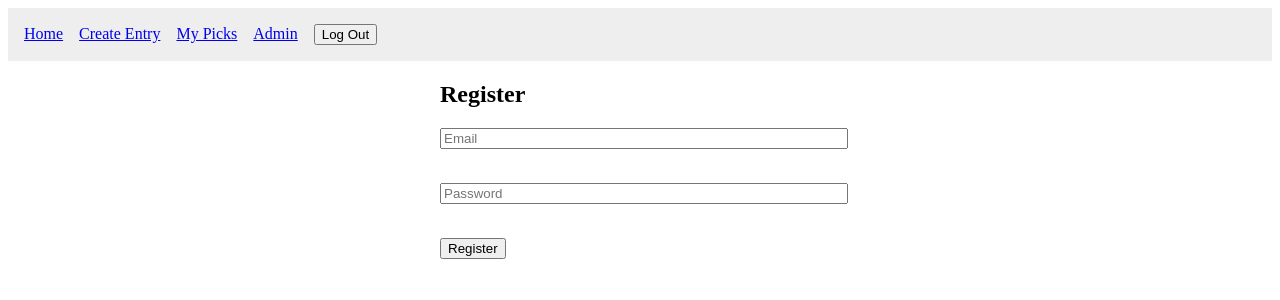
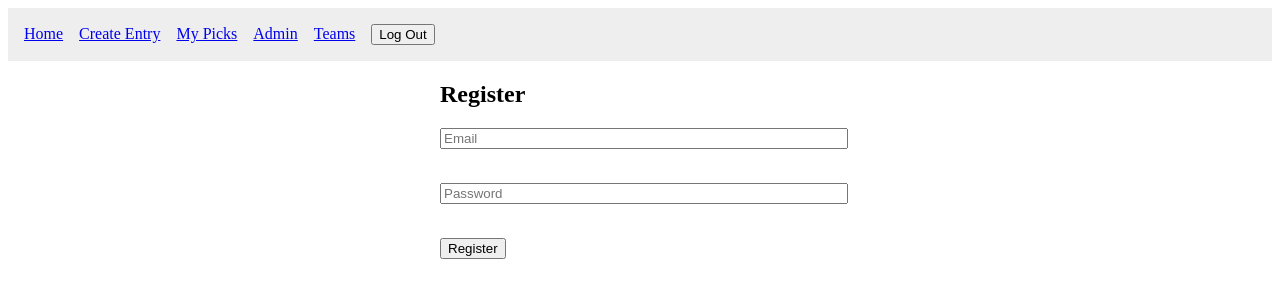
Before and after one commit to MelissaAJohnson/survivor-pool, a React (Vite) app in the folder client/: page /register in a window 1280 px wide. Shown: the top 300 px of the page. Built offline with nearby package versions, Linux system fonts and the light colour scheme; sample sign-in values are in the browser's storage.

Commit message:
Re-add Teams to nav bar

```diff
--- a/client/src/components/Navbar.jsx
+++ b/client/src/components/Navbar.jsx
@@ -14,6 +14,7 @@ export default function Navbar() {
                     <Link to="/entry" style={{ marginRight: "1rem" }}>Create Entry</Link>
                     <Link to="/pick" style={{ marginRight: "1rem" }}>My Picks</Link>
                     <Link to="/admin" style={{ marginRight: "1rem" }}>Admin</Link>
+                    <Link to="/teams" style={{ marginRight: "1rem" }}>Teams</Link>
                     <button
                         onClick={() => {
                             logout();
```
Also changed, not shown: 1 other file (tests, documents, lock files or other folders).
